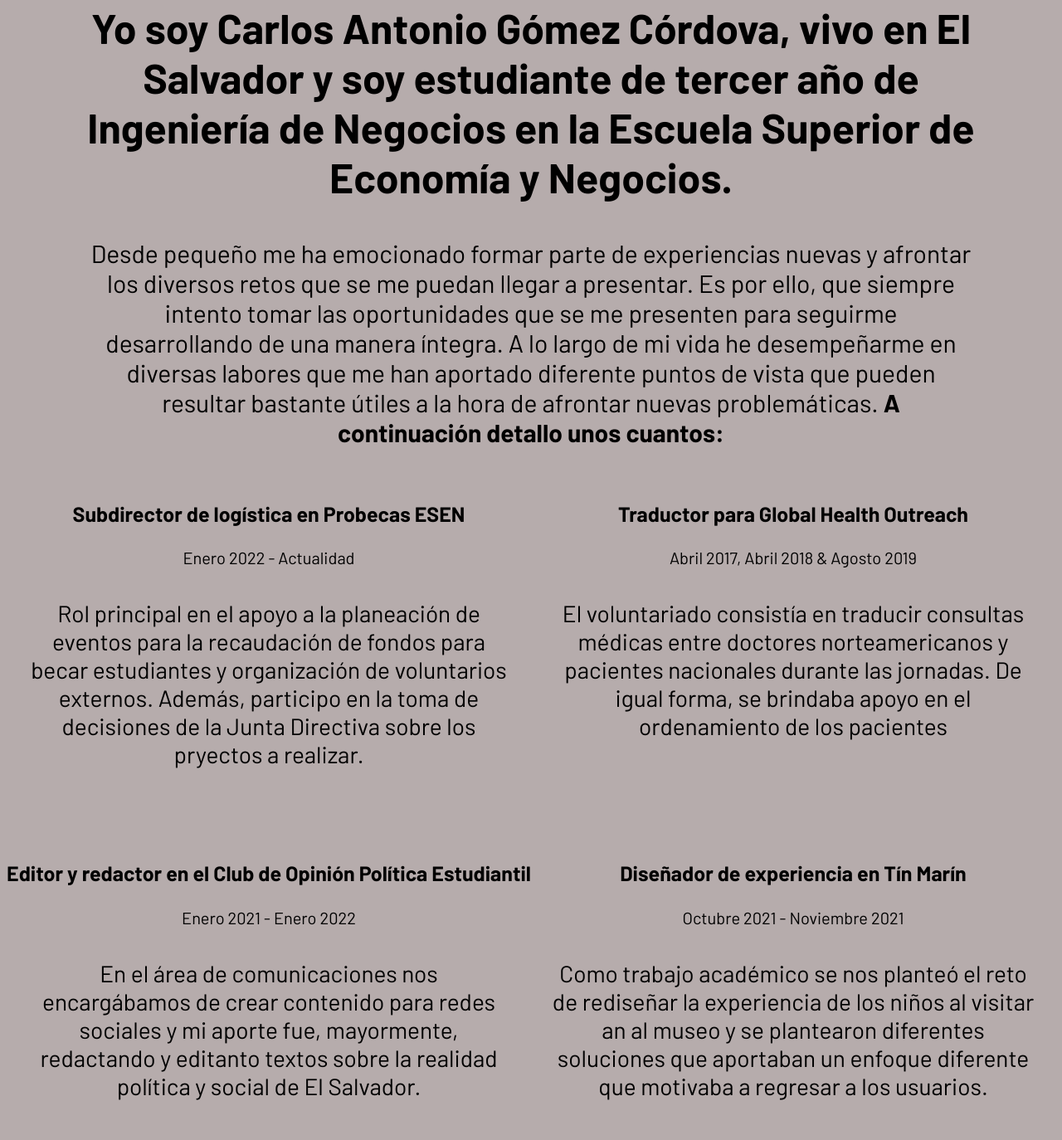
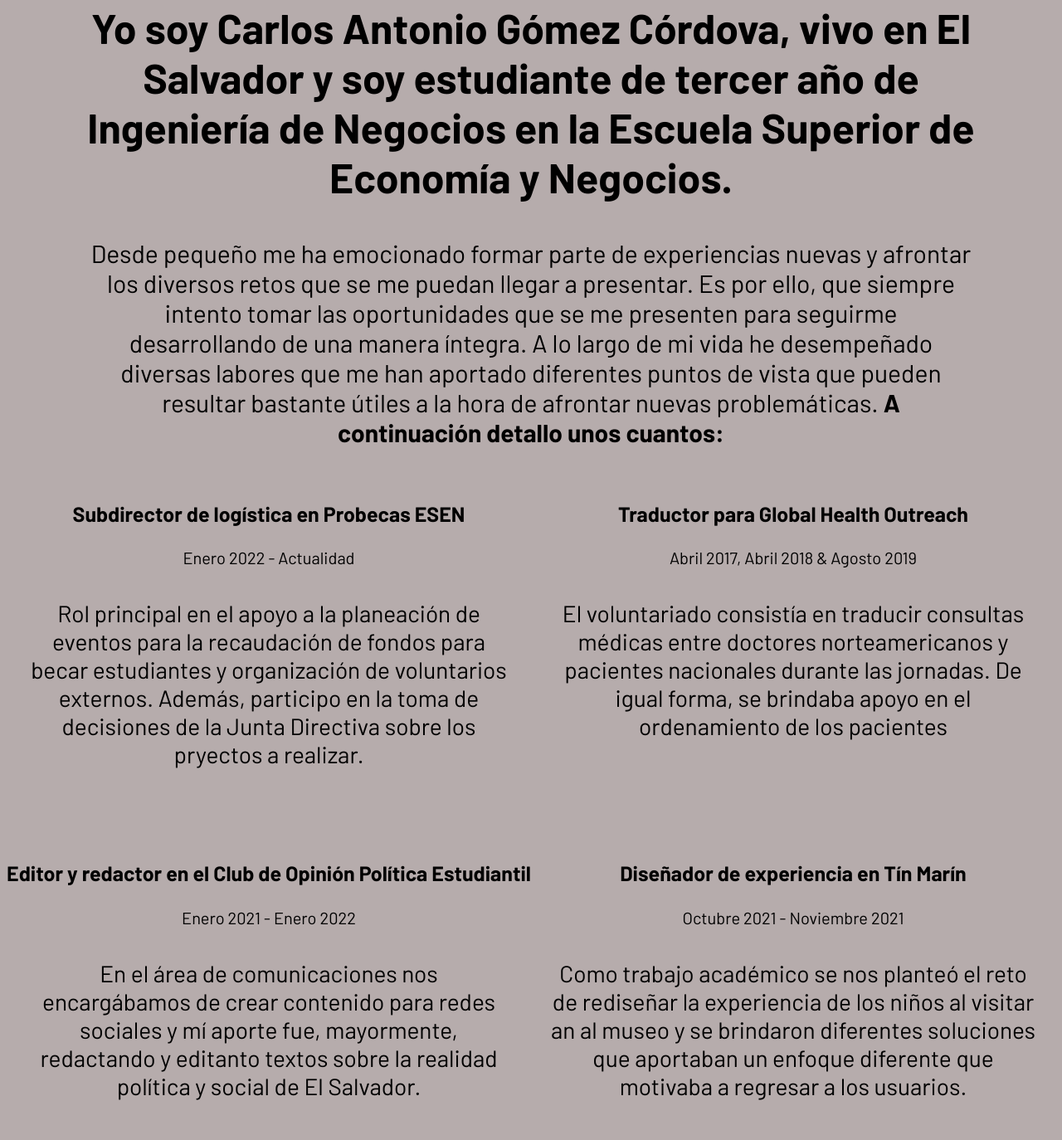
Before and after one commit to carlosgomez03/MyPortfolio, a plain HTML site: page about.html in a window 1280 px wide. Shown: the part 127-1501 px from the top of the page at 83% size. Drawn offline with Linux system fonts and the light colour scheme.

Commit message:
Correcciones ortograficas

```diff
--- a/about.html
+++ b/about.html
@@ -31,7 +31,7 @@
             Desde pequeño me ha emocionado formar parte de experiencias
             nuevas y afrontar los diversos retos que se me puedan llegar a presentar. Es por ello, que siempre
             intento tomar las oportunidades que se me presenten para seguirme desarrollando de una manera íntegra.
-            A lo largo de mi vida he desempeñarme en diversas labores que me han aportado diferente puntos de vista
+            A lo largo de mi vida he desempeñado diversas labores que me han aportado diferentes puntos de vista
              que pueden resultar bastante útiles a la hora de afrontar nuevas problemáticas.<b> A continuación detallo
                   unos cuantos:</b>
         </p>
@@ -61,14 +61,14 @@
             <div id="jobs">
                 <h3>Editor y redactor en el Club de Opinión Política Estudiantil</h3>
                 <h4>Enero 2021 - Enero 2022</h4>
-                <p>En el área de comunicaciones nos encargábamos de crear contenido para redes sociales y mi aporte fue, mayormente,
+                <p>En el área de comunicaciones nos encargábamos de crear contenido para redes sociales y mí aporte fue, mayormente,
                     redactando y editanto textos sobre la realidad política y social de El Salvador.
                 </p>
             </div>
             <div id="jobs">
                 <h3>Diseñador de experiencia en Tín Marín</h3>
                 <h4>Octubre 2021 - Noviembre 2021</h4>
-                <p>Como trabajo académico se nos planteó el reto de rediseñar la experiencia de los niños al visitar an al museo y se plantearon diferentes
+                <p>Como trabajo académico se nos planteó el reto de rediseñar la experiencia de los niños al visitar an al museo y se brindaron diferentes
                     soluciones que aportaban un enfoque diferente que motivaba a regresar a los usuarios.
                 </p>
             </div>
```
